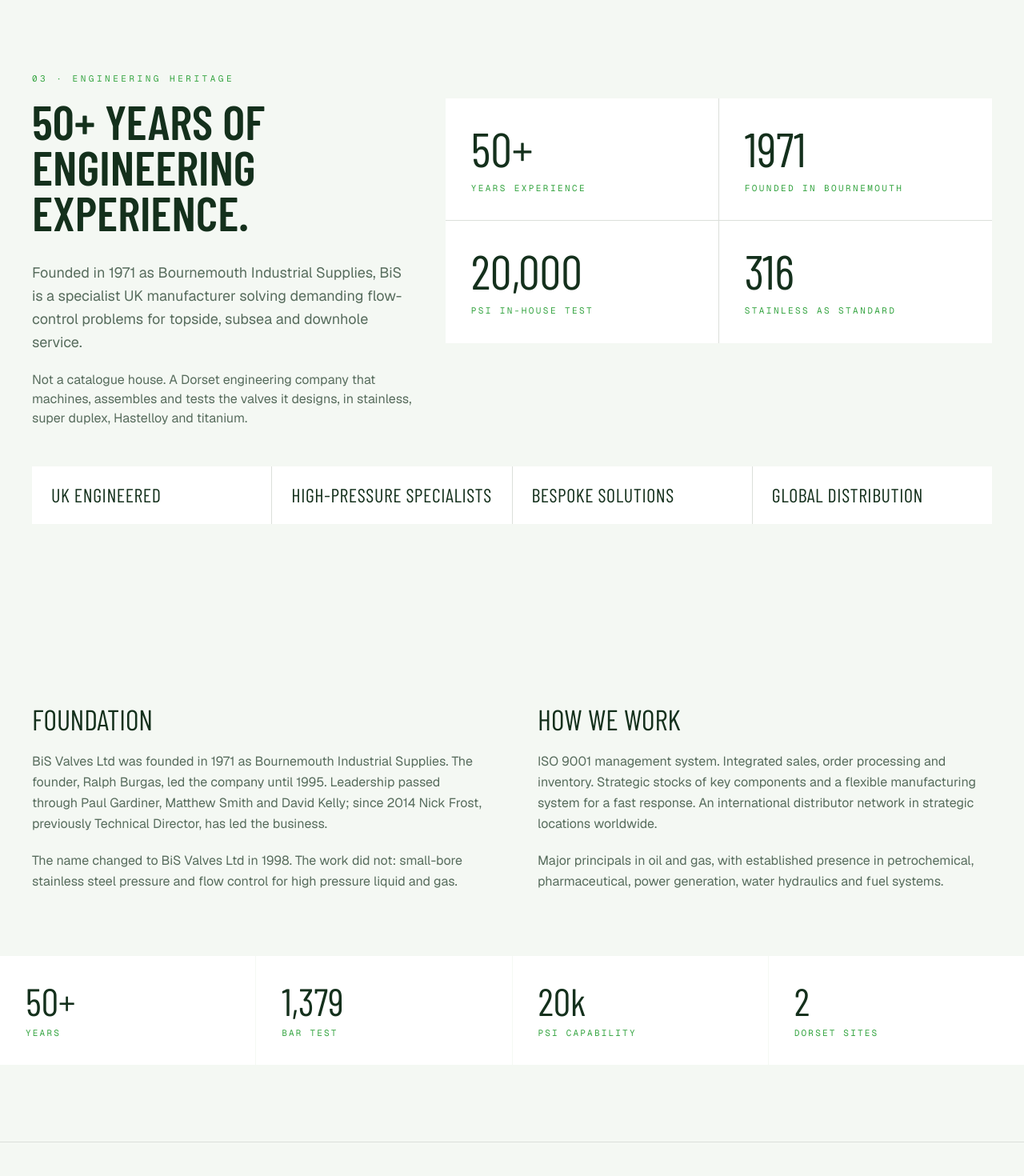
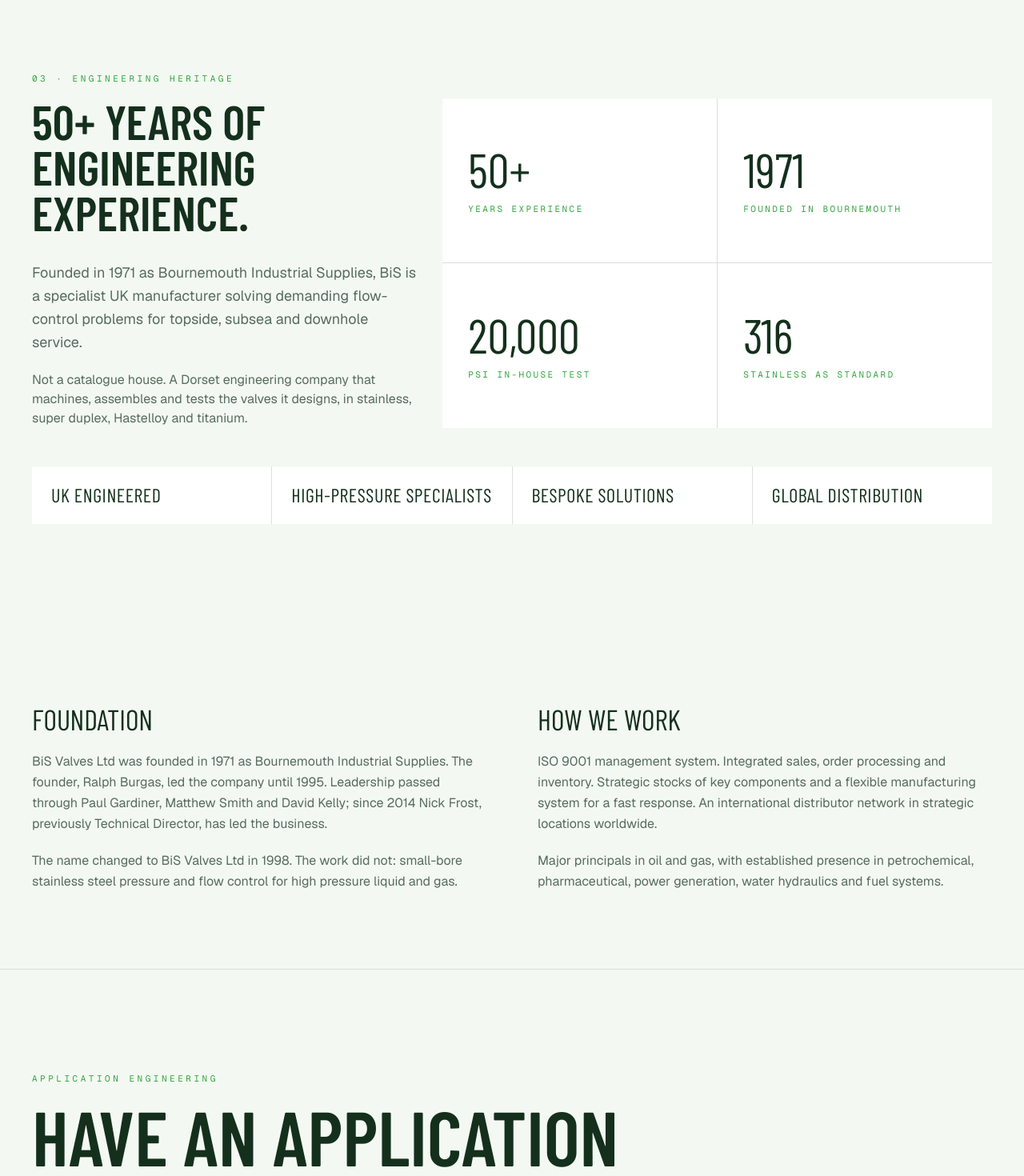
Before and after one commit to tashaingle/bisvalves, a Next.js app: page /about in a window 1280 px wide. Shown: the part 460-1930 px from the top of the page at 80% size. Built offline with nearby package versions, Linux system fonts and the light colour scheme.

Commit message:
Line heritage stats up with the heading on About as well as Home.

```diff
--- a/src/app/about/page.tsx
+++ b/src/app/about/page.tsx
@@ -2,7 +2,6 @@
 import { PageHero } from "@/components/PageHero";
 import { Heritage } from "@/components/Heritage";
 import { FinalCTA } from "@/components/FinalCTA";
-import { CountUp } from "@/components/Reveal";
 
 export const metadata: Metadata = {
   title: "About BiS",
@@ -52,23 +51,6 @@
             </p>
           </div>
         </div>
-        <div className="mx-auto mt-20 grid max-w-[1440px] grid-cols-2 gap-px bg-white/10 md:grid-cols-4">
-          {[
-            { v: 50, s: "+", l: "Years" },
-            { v: 1379, s: "", l: "Bar test" },
-            { v: 20, s: "k", l: "PSI capability" },
-            { v: 2, s: "", l: "Dorset sites" },
-          ].map((x) => (
-            <div key={x.l} className="bg-white p-8">
-              <p className="font-display text-5xl text-night">
-                <CountUp value={x.v} suffix={x.s} />
-              </p>
-              <p className="mt-2 font-mono text-[11px] tracking-[0.2em] text-brass uppercase">
-                {x.l}
-              </p>
-            </div>
-          ))}
-        </div>
       </section>
       <FinalCTA />
     </>
--- a/src/components/Heritage.tsx
+++ b/src/components/Heritage.tsx
@@ -17,8 +17,8 @@
           </p>
         </Reveal>
 
-        <div className="mt-4 grid items-start gap-10 lg:grid-cols-12">
-          <div className="lg:col-span-5">
+        <div className="mt-4 grid items-stretch gap-8 md:grid-cols-12">
+          <div className="flex flex-col justify-center md:col-span-5">
             <h2 className="font-display text-5xl leading-[0.95] font-semibold text-night uppercase md:text-6xl">
               50+ years of
               <br />
@@ -37,9 +37,9 @@
               duplex, Hastelloy and titanium.
             </p>
           </div>
-          <div className="grid grid-cols-2 gap-px bg-black/10 lg:col-span-7">
+          <div className="grid grid-cols-2 gap-px bg-black/10 md:col-span-7">
             {figures.map((f) => (
-              <div key={f.label} className="bg-white p-6 md:p-8">
+              <div key={f.label} className="flex flex-col justify-center bg-white p-6 md:p-8">
                 <p className="font-display text-5xl text-night md:text-6xl">
                   <CountUp value={f.value} suffix={f.suffix} grouped={f.grouped} />
                 </p>
```
